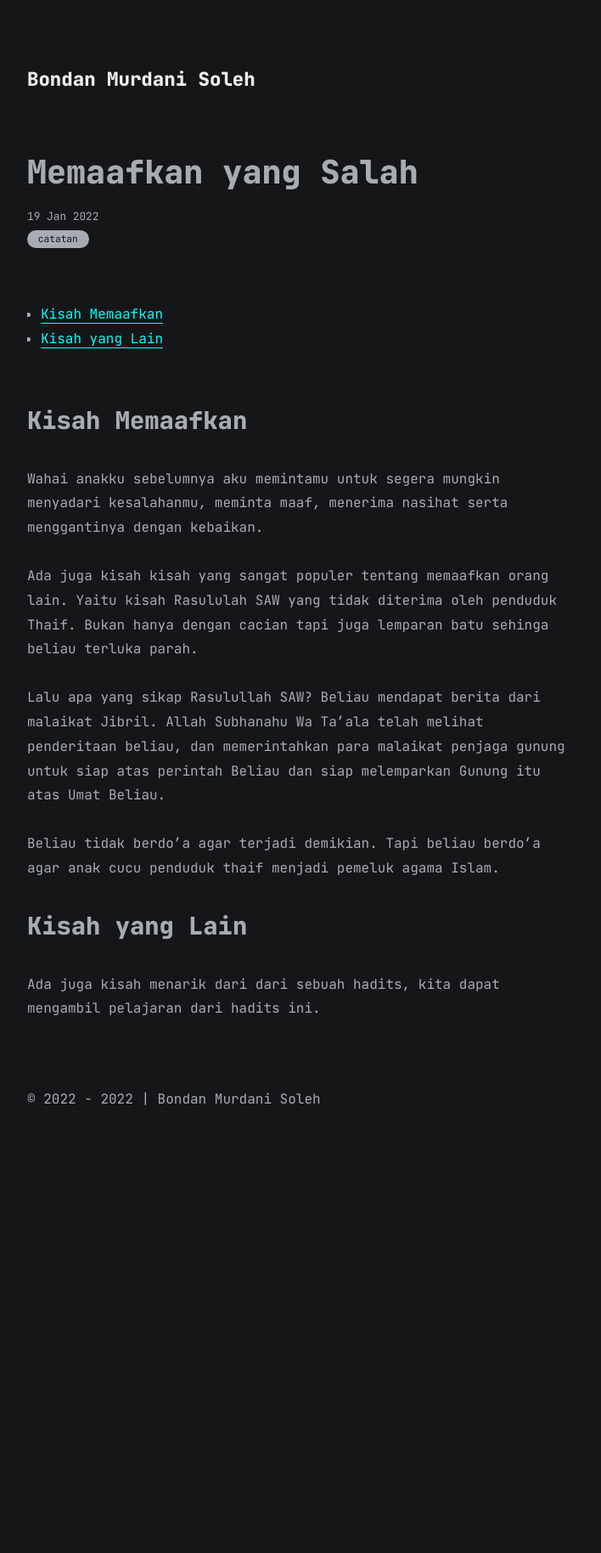
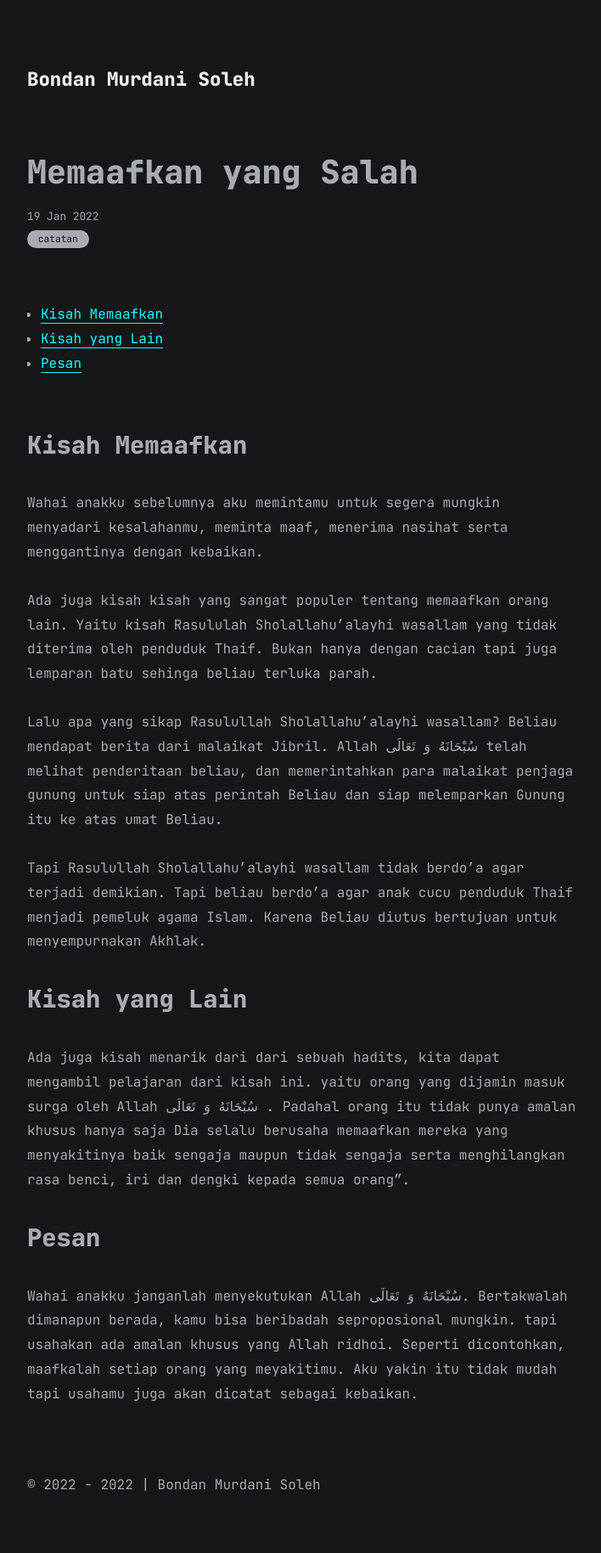
Before and after one commit to papabondan/papabondan.github.io, a Jekyll site: the page built from all_collections/_posts/2022-01-19-memaafkan-yang-salah.md, in a window 1280 px wide. Shown: the whole page at 85% size, without its empty margins (283-991 px from the left). Built offline with Jekyll 4.4.1, drawn with Linux system fonts in a browser that asks for light colours; comment, search, counter and statistics services are not loaded; before the commit the page ends 1374 px from its top, so only the background shows below that.

Commit message:
Update 2022-01-19-memaafkan-yang-salah.md

```diff
--- a/all_collections/_posts/2022-01-19-memaafkan-yang-salah.md
+++ b/all_collections/_posts/2022-01-19-memaafkan-yang-salah.md
@@ -8,12 +8,14 @@ categories: ["catatan"]
 ## Kisah Memaafkan
 Wahai anakku sebelumnya aku memintamu untuk segera mungkin menyadari kesalahanmu, meminta maaf, menerima nasihat serta menggantinya dengan kebaikan.
 
-Ada juga kisah kisah yang sangat populer tentang memaafkan orang lain. Yaitu kisah Rasululah SAW yang tidak diterima oleh penduduk Thaif. Bukan hanya dengan cacian tapi juga lemparan batu sehinga beliau terluka parah.
+Ada juga kisah kisah yang sangat populer tentang memaafkan orang lain. Yaitu kisah Rasululah Sholallahu'alayhi wasallam yang tidak diterima oleh penduduk Thaif. Bukan hanya dengan cacian tapi juga lemparan batu sehinga beliau terluka parah.
 
-Lalu apa yang sikap Rasulullah SAW? Beliau mendapat berita dari malaikat Jibril. Allah Subhanahu Wa Ta'ala telah melihat penderitaan beliau, dan memerintahkan para malaikat penjaga gunung untuk siap atas perintah Beliau dan siap melemparkan Gunung itu atas Umat Beliau.
+Lalu apa yang sikap Rasulullah Sholallahu'alayhi wasallam? Beliau mendapat berita dari malaikat Jibril. Allah سُبْحَانَهُ وَ تَعَالَى telah melihat penderitaan beliau, dan memerintahkan para malaikat penjaga gunung untuk siap atas perintah Beliau dan siap melemparkan Gunung itu ke atas umat Beliau.
 
-Beliau tidak berdo'a agar terjadi demikian. Tapi beliau berdo'a agar anak cucu penduduk thaif menjadi pemeluk agama Islam.
+Tapi Rasulullah Sholallahu'alayhi wasallam tidak berdo'a agar terjadi demikian. Tapi beliau berdo'a agar anak cucu penduduk Thaif menjadi pemeluk agama Islam. Karena Beliau diutus bertujuan untuk menyempurnakan Akhlak.
 
 ## Kisah yang Lain
+Ada juga kisah menarik dari dari sebuah hadits, kita dapat mengambil pelajaran dari kisah ini. yaitu orang yang dijamin masuk surga oleh Allah سُبْحَانَهُ وَ تَعَالَى . Padahal orang itu tidak punya amalan khusus hanya saja Dia selalu berusaha memaafkan mereka yang menyakitinya baik sengaja maupun tidak sengaja serta menghilangkan rasa benci, iri dan dengki kepada semua orang”.
 
-Ada juga kisah menarik dari dari sebuah hadits, kita dapat mengambil pelajaran dari hadits ini.
+## Pesan
+Wahai anakku janganlah menyekutukan Allah سُبْحَانَهُ وَ تَعَالَى. Bertakwalah dimanapun berada, kamu bisa beribadah seproposional mungkin. tapi usahakan ada amalan khusus yang Allah ridhoi. Seperti dicontohkan, maafkalah setiap orang yang meyakitimu. Aku yakin itu tidak mudah tapi usahamu juga akan dicatat sebagai kebaikan.
```
